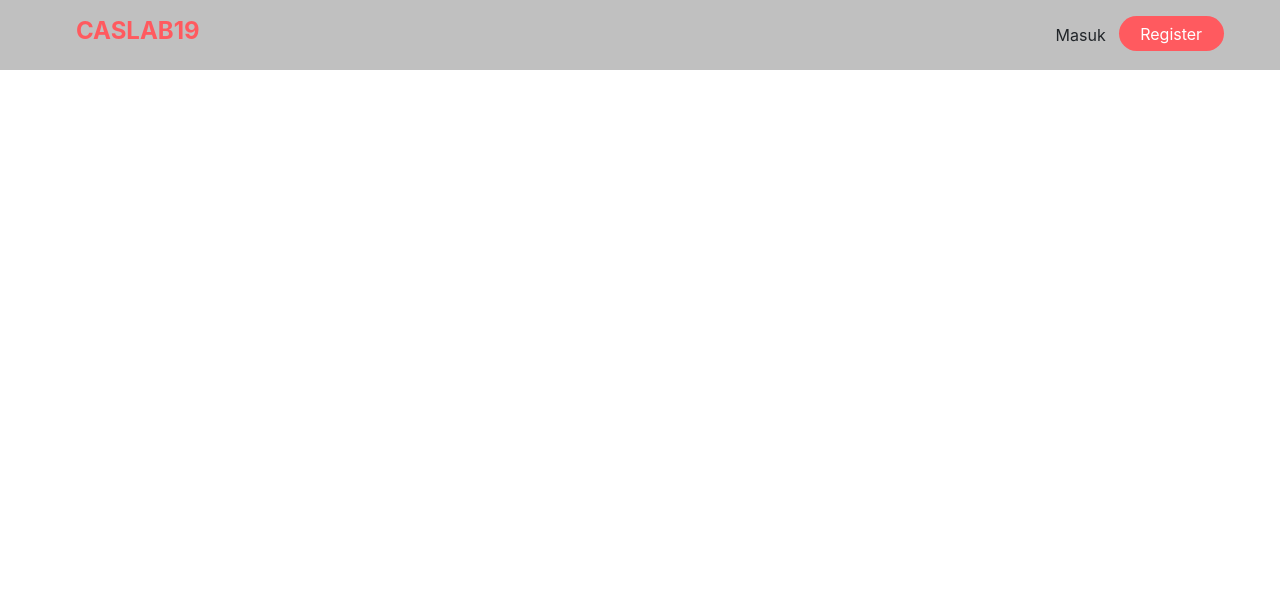
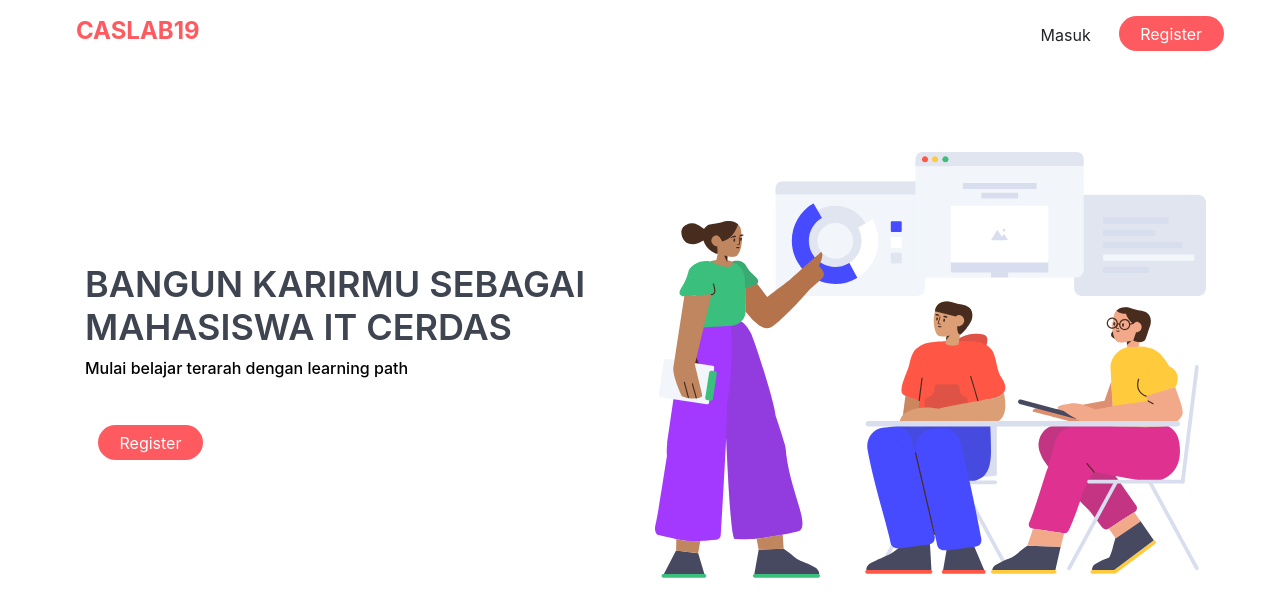
Before and after one commit to Project-Caslab-19/frontend-belajar-online, a React (Create React App) app: page / in a window 1280 px wide. Shown: the top 616 px of the page. Built offline with nearby package versions, Linux system fonts and the light colour scheme.

Commit message:
add heroku

```diff
--- /dev/null
+++ b/src/Components/Hero/landingpage.css
@@ -0,0 +1,24 @@
+.container{
+  width: 100%;
+  height: 80vh;
+  background: #fff;
+  padding-top: 82px;
+}
+
+.container h1 {
+    margin: 0;
+    font-size: 36px;
+    font-weight: 600;
+    color: #3e4450;
+
+  }
+
+.container h2 {
+    color: #000000;
+    margin: 10px 0  30px 0;
+    font-size: 16px;
+    padding-bottom: 10px;
+  }
+.btn{
+    size: 120%;
+}
--- /dev/null
+++ b/src/Components/Hero/landingpage.js
@@ -0,0 +1,43 @@
+import React, { useState, useEffect } from 'react';
+import { Link } from 'react-router-dom';
+import './landingpage.css';
+import  Register  from '../Register/register';
+import  Login  from '../Login/login';
+import { ReactComponent as  LandingImg} from './img.svg'
+
+
+function Hero() {
+    const [click, setClick] = useState(false);
+    const [button, setButton] = useState(true);
+    const closeMobileMenu = () => setClick(false);
+    return (
+        <>
+        <section id="hero" class="d-flex align-items-center">
+            <div className="container">
+                <div className="row">
+                    <div className="col-lg-6 pt-5 pt-lg-0 order-2 order-lg-1 d-flex flex-column justify-content-center">
+                        <h1>BANGUN KARIRMU SEBAGAI MAHASISWA IT CERDAS</h1>
+                        <h2>Mulai belajar terarah dengan learning path</h2>
+                        <div className="d-flex">
+                            <div className='btn'>
+                                <Register/>
+                            </div>
+                        </div>
+                    </div>
+                    <div className="col-lg-6 order-1 order-lg-2 hero-img">
+                    <div className = "img">
+                        <LandingImg />
+
+                    </div>
+
+        </div>
+        </div>
+    </div>
+
+    </section>
+
+
+        </>
+    );
+}
+export default Hero;
--- a/src/Components/Navbar/navbar.css
+++ b/src/Components/Navbar/navbar.css
@@ -1,5 +1,5 @@
 .navbar {
-    background: silver;
+    background: rgb(255, 255, 255);
     height: 70px;
 }
 
@@ -41,3 +41,7 @@
     text-decoration: none;
     height: 78px;
 }
+
+.nav-item{
+    margin-left: 15px;
+}
--- a/src/Pages/index.jsx
+++ b/src/Pages/index.jsx
@@ -1,14 +1,17 @@
 import React from 'react';
 import Navbar from '../Components/Navbar/navbar';
+import Hero from '../Components/Hero/landingpage';
 
 const MainPage = () =>{
 
     return (
         <div>
             <Navbar />
+            <Hero />
             {/* <h3>Index</h3>
             <small>mainssssssssssscccss page</small> */}
         </div>
+
     );
 }
 
```
Also changed, not shown: src/Components/Hero/img.svg (added).
